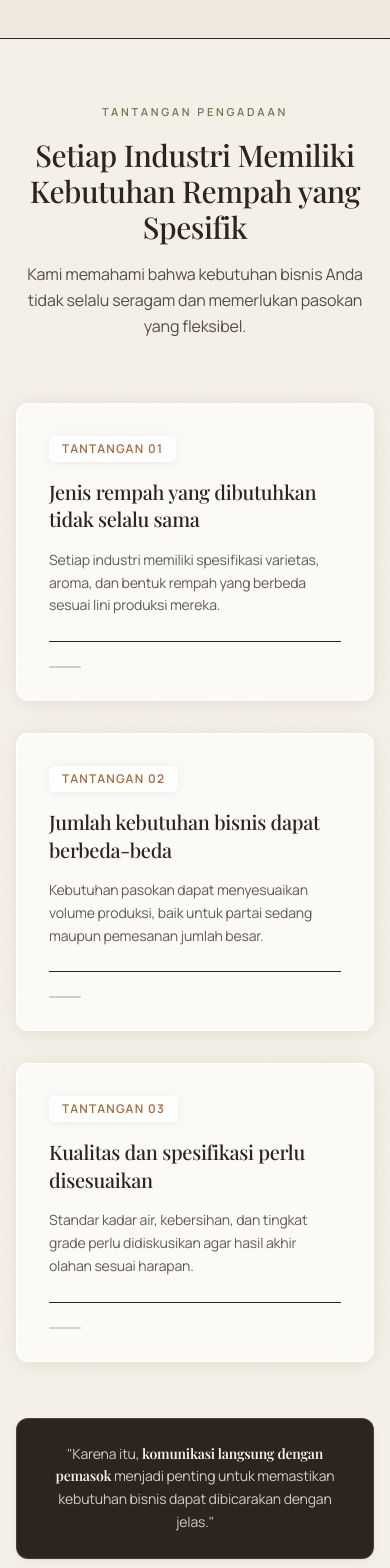
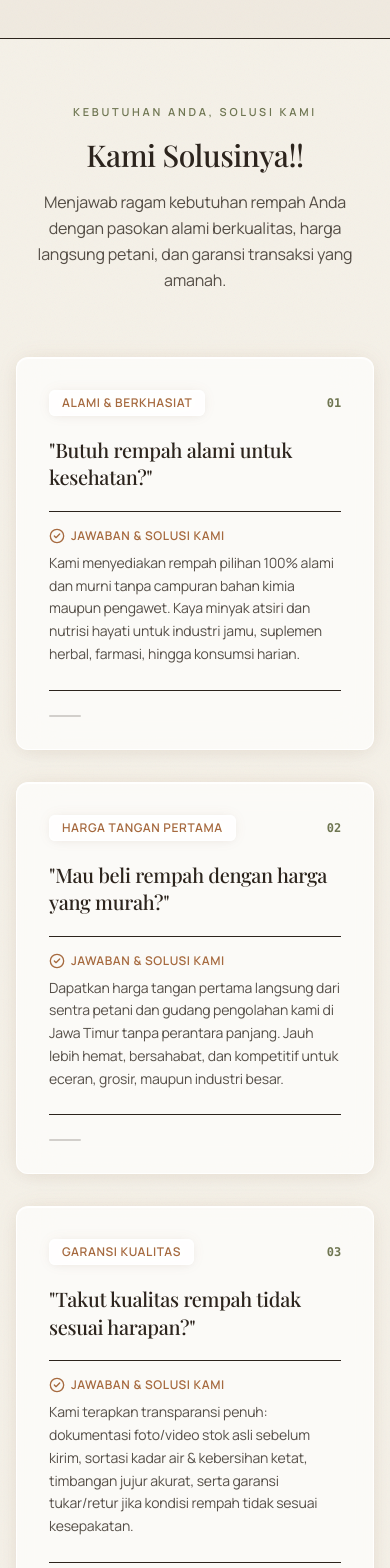
Before and after one commit to MFarisAdithya/fathan-cassia-jaya, a React (Vite) app: page / in a window 390 px wide. Shown: the part 3780-5348 px from the top of the page. Built offline with nearby package versions, Linux system fonts and the light colour scheme; a web font is replaced by a local one.

Commit message:
feat(content): transform Tantangan Pengadaan section into Q&A solutions with Kami Solusinya callout

```diff
--- a/src/components/ProblemSection.jsx
+++ b/src/components/ProblemSection.jsx
@@ -1,6 +1,7 @@
 import React from 'react';
-import { TRANSLATIONS } from '../config/siteConfig';
+import { getWhatsAppUrl, TRANSLATIONS } from '../config/siteConfig';
 import { useApp } from '../context/AppContext';
+import { CheckCircle2, MessageCircle, ArrowRight } from 'lucide-react';
 
 export default function ProblemSection() {
   const { lang } = useApp();
@@ -27,27 +28,36 @@ export default function ProblemSection() {
           </p>
         </div>
 
-        {/* 3 Pain Point Cards */}
+        {/* 3 Question & Solution Cards */}
         <div className="grid grid-cols-1 md:grid-cols-3 gap-8 mt-16">
           {t.problem.items.map((item) => (
             <div
               key={item.id}
               className="glass-panel glass-panel-hover p-8 rounded-xl flex flex-col justify-between group"
             >
-              <div className="space-y-4">
+              <div className="space-y-5">
                 <div className="flex items-center justify-between">
-                  <span className="font-body text-xs text-[#A66A3F] tracking-widest uppercase font-semibold glass-badge px-3 py-1 rounded-md">
-                    {lang === 'en' ? `CHALLENGE ${item.id}` : `TANTANGAN ${item.id}`}
+                  <span className="font-body text-xs text-[#A66A3F] tracking-wider uppercase font-semibold glass-badge px-3 py-1 rounded-md">
+                    {item.badge}
+                  </span>
+                  <span className="font-mono text-xs font-semibold text-[#6F7652] dark:text-[#A66A3F]">
+                    {item.id}
                   </span>
                 </div>
 
                 <h3 className="font-heading text-xl font-medium text-[#2C241D] dark:text-[#F5F1E8] leading-snug group-hover:text-[#A66A3F] transition-colors">
-                  {item.title}
+                  "{item.title}"
                 </h3>
 
-                <p className="font-body text-sm text-[#2C241D]/75 dark:text-[#E8DFD1]/75 leading-relaxed font-normal">
-                  {item.description}
-                </p>
+                <div className="pt-4 border-t border-[#2C241D]/08 dark:border-[#E8DFD1]/10 space-y-2">
+                  <div className="flex items-center space-x-1.5 text-xs font-semibold text-[#A66A3F]">
+                    <CheckCircle2 className="w-4 h-4 text-[#A66A3F] shrink-0" />
+                    <span className="uppercase tracking-wider font-body">{lang === 'en' ? 'Our Answer & Solution' : 'Jawaban & Solusi Kami'}</span>
+                  </div>
+                  <p className="font-body text-sm text-[#2C241D]/80 dark:text-[#E8DFD1]/80 leading-relaxed font-normal">
+                    {item.description}
+                  </p>
+                </div>
               </div>
 
               <div className="pt-6 mt-6 border-t border-[#2C241D]/08 dark:border-[#E8DFD1]/10">
@@ -57,19 +67,29 @@ export default function ProblemSection() {
           ))}
         </div>
 
-        {/* Bottom Editorial Banner Copy */}
-        <div className="mt-14 max-w-2xl mx-auto bg-[#2C241D] dark:bg-[#140E0A] text-[#F5F1E8] p-6 sm:p-8 rounded-xl text-center border border-[#E8DFD1]/15 shadow-card relative overflow-hidden">
-          <p className="font-body text-sm sm:text-base leading-relaxed text-[#E8DFD1]/90 font-normal relative z-10">
-            {lang === 'en' ? (
-              <>
-                "Therefore, <strong className="font-heading text-[#F5F1E8] font-semibold">direct communication with the supplier</strong> is vital to ensure your technical requirements and schedules are met seamlessly."
-              </>
-            ) : (
-              <>
-                "Karena itu, <strong className="font-heading text-[#F5F1E8] font-semibold">komunikasi langsung dengan pemasok</strong> menjadi penting untuk memastikan kebutuhan bisnis dapat dibicarakan dengan jelas."
-              </>
-            )}
-          </p>
+        {/* Bottom Editorial Banner Copy: Kami Solusinya!! */}
+        <div className="mt-14 max-w-3xl mx-auto bg-[#2C241D] dark:bg-[#140E0A] text-[#F5F1E8] p-7 sm:p-9 rounded-2xl text-center border border-[#A66A3F]/30 shadow-card relative overflow-hidden space-y-4">
+          <div className="absolute top-0 right-0 w-64 h-64 bg-[#A66A3F]/15 rounded-full blur-2xl pointer-events-none" />
+          <div className="relative z-10 space-y-3">
+            <span className="font-heading text-2xl sm:text-3xl lg:text-4xl font-semibold text-[#A66A3F] tracking-wide block">
+              {t.problem.bannerHeadline}
+            </span>
+            <p className="font-body text-sm sm:text-base leading-relaxed text-[#E8DFD1]/90 font-normal max-w-2xl mx-auto">
+              "{t.problem.bannerDesc}"
+            </p>
+            <div className="pt-2">
+              <a
+                href={getWhatsAppUrl(lang === 'en' ? "Hello UD Fathan Cassia Jaya, I would like to consult on my spice sourcing needs." : "Halo UD Fathan Cassia Jaya, saya ingin berkonsultasi mengenai kebutuhan rempah dan meminta penawaran harga.")}
+                target="_blank"
+                rel="noopener noreferrer"
+                className="font-body inline-flex items-center space-x-2 bg-[#A66A3F] hover:bg-[#8e5831] text-white px-6 py-3 rounded-xl text-xs sm:text-sm font-semibold uppercase tracking-wider transition-all duration-200 shadow-md hover:shadow-lg active:scale-98 cursor-pointer"
+              >
+                <MessageCircle className="w-4 h-4 shrink-0" />
+                <span>{lang === 'en' ? 'Consult With Us on WhatsApp' : 'Konsultasi Sekarang via WhatsApp'}</span>
+                <ArrowRight className="w-4 h-4 shrink-0" />
+              </a>
+            </div>
+          </div>
         </div>
 
       </div>
--- a/src/config/translations.js
+++ b/src/config/translations.js
@@ -65,24 +65,29 @@ export const TRANSLATIONS = {
       ]
     },
     problem: {
-      badge: "Tantangan Pengadaan",
-      title: "Setiap Industri Memiliki Kebutuhan Rempah yang Spesifik",
-      subtitle: "Kami memahami bahwa kebutuhan bisnis Anda tidak selalu seragam dan memerlukan pasokan yang fleksibel.",
+      badge: "Kebutuhan Anda, Solusi Kami",
+      title: "Kami Solusinya!!",
+      subtitle: "Menjawab ragam kebutuhan rempah Anda dengan pasokan alami berkualitas, harga langsung petani, dan garansi transaksi yang amanah.",
+      bannerHeadline: "Kami Solusinya!!",
+      bannerDesc: "Apapun kebutuhan rempah bisnis Anda, konsultasikan langsung bersama UD Fathan Cassia Jaya untuk mendapatkan pasokan terpercaya, kualitas terjamin, dan penawaran harga terbaik langsung dari gudang.",
       items: [
         {
           id: "01",
-          title: "Jenis rempah yang dibutuhkan tidak selalu sama",
-          description: "Setiap industri memiliki spesifikasi varietas, aroma, dan bentuk rempah yang berbeda sesuai lini produksi mereka."
+          badge: "Alami & Berkhasiat",
+          title: "Butuh rempah alami untuk kesehatan?",
+          description: "Kami menyediakan rempah pilihan 100% alami dan murni tanpa campuran bahan kimia maupun pengawet. Kaya minyak atsiri dan nutrisi hayati untuk industri jamu, suplemen herbal, farmasi, hingga konsumsi harian."
         },
         {
           id: "02",
-          title: "Jumlah kebutuhan bisnis dapat berbeda-beda",
-          description: "Kebutuhan pasokan dapat menyesuaikan volume produksi, baik untuk partai sedang maupun pemesanan jumlah besar."
+          badge: "Harga Tangan Pertama",
+          title: "Mau beli rempah dengan harga yang murah?",
+          description: "Dapatkan harga tangan pertama langsung dari sentra petani dan gudang pengolahan kami di Jawa Timur tanpa perantara panjang. Jauh lebih hemat, bersahabat, dan kompetitif untuk eceran, grosir, maupun industri besar."
         },
         {
           id: "03",
-          title: "Kualitas dan spesifikasi perlu disesuaikan",
-          description: "Standar kadar air, kebersihan, dan tingkat grade perlu didiskusikan agar hasil akhir olahan sesuai harapan."
+          badge: "Garansi Kualitas",
+          title: "Takut kualitas rempah tidak sesuai harapan?",
+          description: "Kami terapkan transparansi penuh: dokumentasi foto/video stok asli sebelum kirim, sortasi kadar air & kebersihan ketat, timbangan jujur akurat, serta garansi tukar/retur jika kondisi rempah tidak sesuai kesepakatan."
         }
       ]
     },
@@ -509,24 +514,29 @@ export const TRANSLATIONS = {
       ]
     },
     problem: {
-      badge: "Procurement Challenges",
-      title: "Every Industry Demands Specific Spice Standards",
-      subtitle: "We understand that your business requirements vary and demand flexible, reliable raw material supplies.",
+      badge: "Your Needs, Our Solution",
+      title: "We Are Your Solution!!",
+      subtitle: "Addressing your spice sourcing challenges with pure natural quality, direct farmer pricing, and dependable trade guarantees.",
+      bannerHeadline: "We Are Your Solution!!",
+      bannerDesc: "Whatever your business needs, consult directly with UD Fathan Cassia Jaya for verified quality, fair pricing, and reliable spice supply straight from the warehouse.",
       items: [
         {
           id: "01",
-          title: "Spice specifications vary per product line",
-          description: "Every food manufacturer or herbal processor requires exact moisture content, aromatic profile, and visual cut."
+          badge: "Pure & Beneficial",
+          title: "Need natural spices for health?",
+          description: "We provide 100% natural, unadulterated spices free from chemicals and artificial preservatives. Rich in essential oils and bioactives for herbal medicine, health supplements, pharmaceuticals, and daily wellness."
         },
         {
           id: "02",
-          title: "Volume requirements fluctuate dynamically",
-          description: "Supply demands adjust to seasonal production cycles, from medium trial batches to multi-ton bulk shipments."
+          badge: "Direct Farm Pricing",
+          title: "Looking for spices at affordable prices?",
+          description: "Access direct first-hand wholesale pricing straight from local farmer centers and our primary processing facility in East Java without middleman markups. Highly competitive for retailers, distributors, and industrial buyers."
         },
         {
           id: "03",
-          title: "Consistent grading is essential for yield",
-          description: "Moisture levels, volatile oil content, and purity must be verified upfront to ensure optimal final product standards."
+          badge: "Quality Guarantee",
+          title: "Worried the spice quality won't meet expectations?",
+          description: "We provide 100% transparency: verified pre-dispatch photo/video documentation, standardized sorting for moisture & purity, calibrated weighing accuracy, and a clear exchange/refund policy if standards differ."
         }
       ]
     },
```
